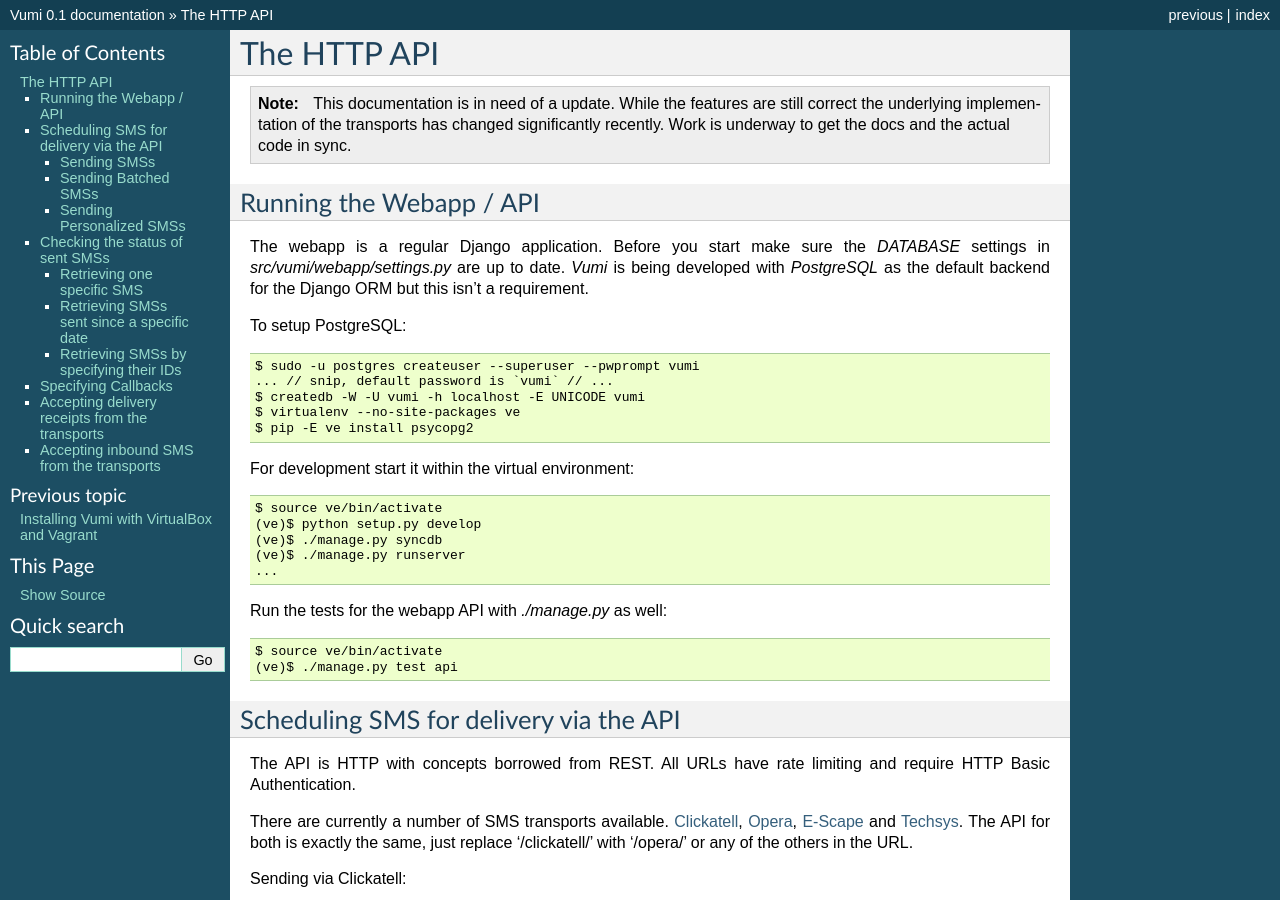
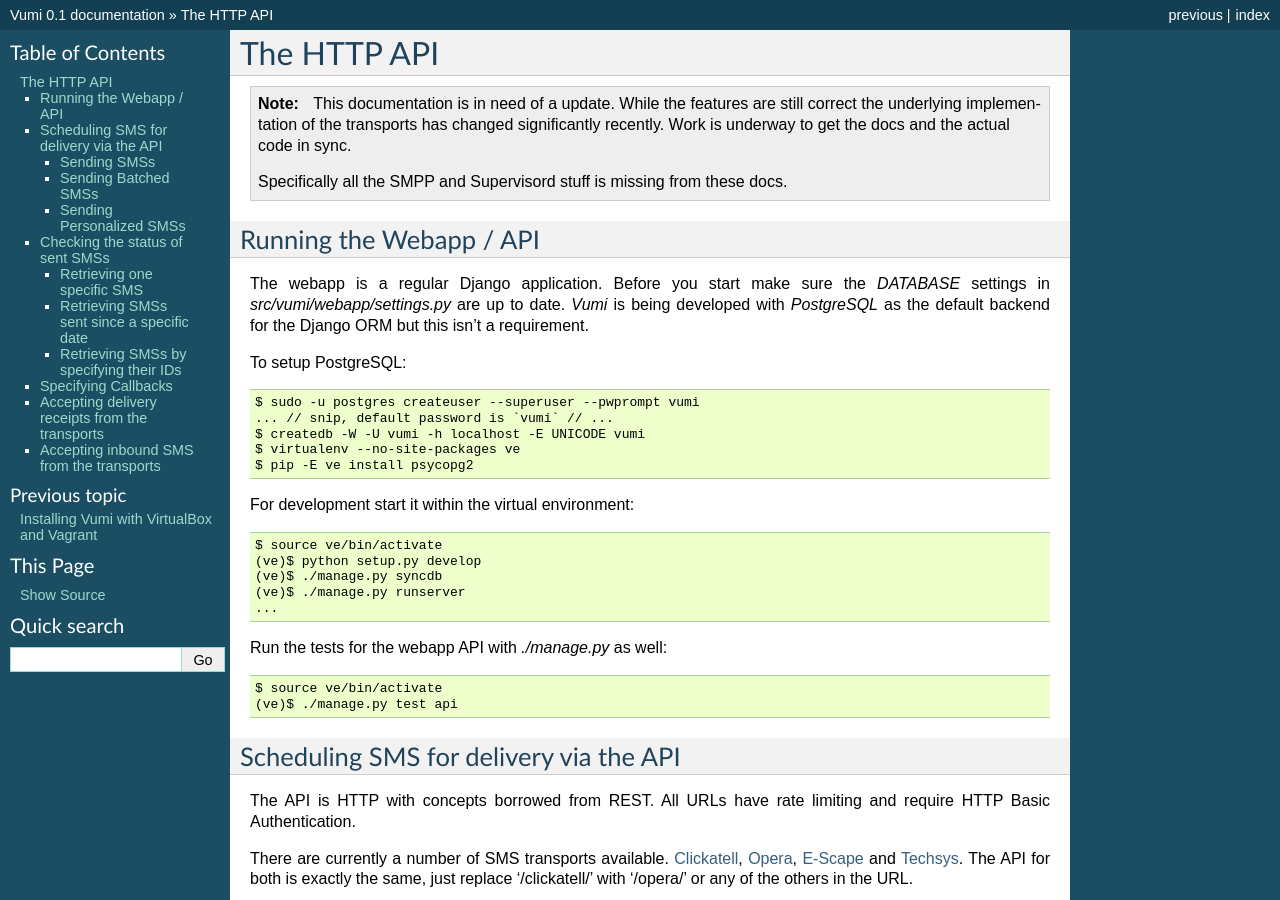
Before and after one commit to praekeltfoundation/vumi, a Sphinx documentation site: the page built from docs/api.rst, in a window 1280 px wide and 900 px high. Built offline with Sphinx 7.4.7, drawn with Linux system fonts in a browser that asks for light colours.

Commit message:
added note about missing smpp docs

```diff
--- a/docs/api.rst
+++ b/docs/api.rst
@@ -6,6 +6,8 @@ The HTTP API
     correct the underlying implementation of the transports has changed
     significantly recently. Work is underway to get the docs and the actual
     code in sync.
+
+    Specifically all the SMPP and Supervisord stuff is missing from these docs.
 
 Running the Webapp / API
 ------------------------
```
